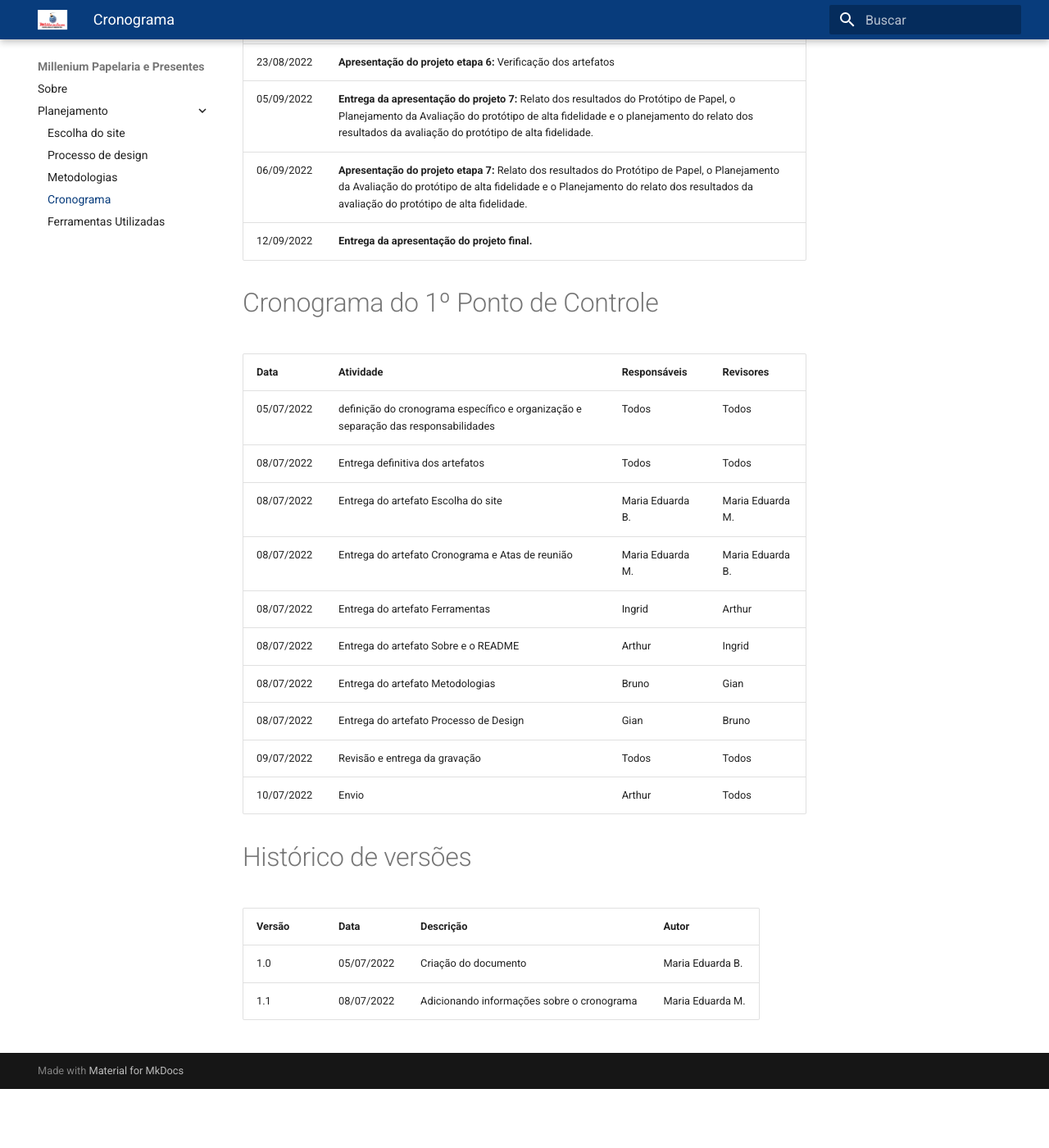
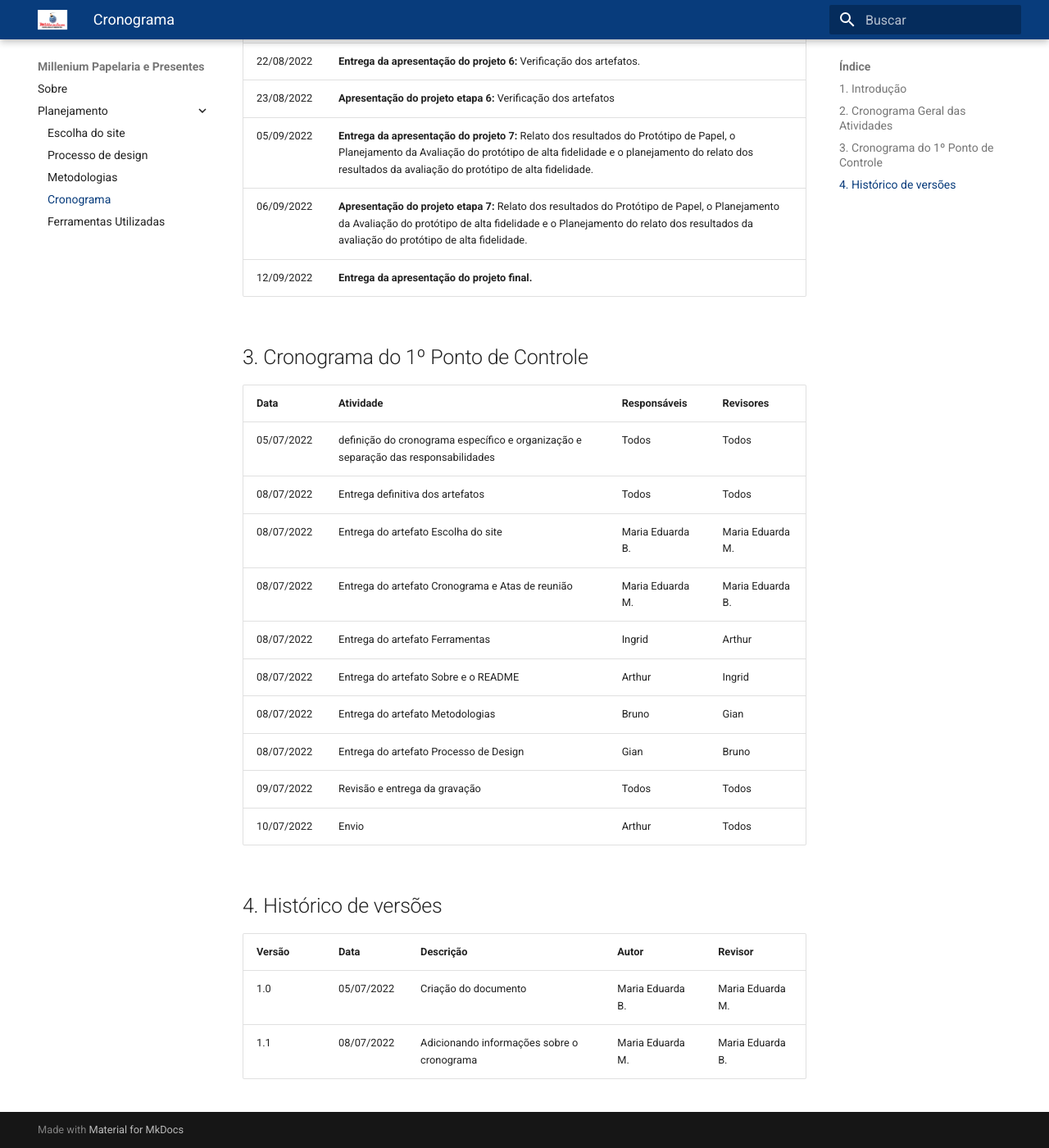
Before and after one commit to Interacao-Humano-Computador/2022.1-Millenium-Papelaria, an MkDocs documentation site: the page built from docs/planejamento/cronograma.md, in a window 1280 px wide and 1400 px high, scrolled down 1226 px. Shown: the whole window at 82% size. Built offline with MkDocs 1.6.1 and Material for MkDocs 9.7.7, drawn with Linux system fonts in a browser that asks for light colours; before the commit the page ends 2554 px from its top, so only the background shows below that; some of the changed text lies outside the part shown.

Commit message:
Correção do histórico de revisão

```diff
--- a/docs/planejamento/cronograma.md
+++ b/docs/planejamento/cronograma.md
@@ -1,10 +1,12 @@
 # Cronograma
+
+## 1. Introdução
 
 O cronograma da equipe foi estabelecido de acordo com as datas descritas para a entrega e apresentação do projeto presentes no plano de ensino da disciplina de Interação Humano Computador.
 
 Este documento apresenta o cronograma geral das atividades e o cronograma de cada ponto de controle, com as datas de entrega da atividade, o integrante e a atividade que ele irá executar no ponto de controle e o revisor da atividade.
 
-# Cronograma Geral das Atividades
+## 2. Cronograma Geral das Atividades
 
 | Data | Atividade |
 | ---------- | ------ |
@@ -25,7 +27,7 @@ Este documento apresenta o cronograma geral das atividades e o cronograma de cad
 | 12/09/2022 | **Entrega da apresentação do projeto final.** |
 
 
-# Cronograma do 1º Ponto de Controle
+## 3. Cronograma do 1º Ponto de Controle
 
 | Data | Atividade | Responsáveis | Revisores
 | ---------- | ------ | -----------------------| --------------------------------------- |
@@ -40,9 +42,9 @@ Este documento apresenta o cronograma geral das atividades e o cronograma de cad
 | 09/07/2022 | Revisão e entrega da gravação | Todos | Todos |
 | 10/07/2022 | Envio | Arthur | Todos |
 
-# Histórico de versões
+## 4. Histórico de versões
 
-| Versão | Data       | Descrição             | Autor           |
-| ------ | ---------- | --------------------- | ------------    |
-| 1.0    | 05/07/2022 | Criação do documento  | Maria Eduarda B. |
-| 1.1  | 08/07/2022 | Adicionando informações sobre o cronograma | Maria Eduarda M. |
+| Versão | Data       | Descrição             | Autor           | Revisor |
+| ------ | ---------- | --------------------- | ------------    |---------|
+| 1.0    | 05/07/2022 | Criação do documento  | Maria Eduarda B. | Maria Eduarda M. |
+| 1.1  | 08/07/2022 | Adicionando informações sobre o cronograma | Maria Eduarda M. | Maria Eduarda B. |
```
